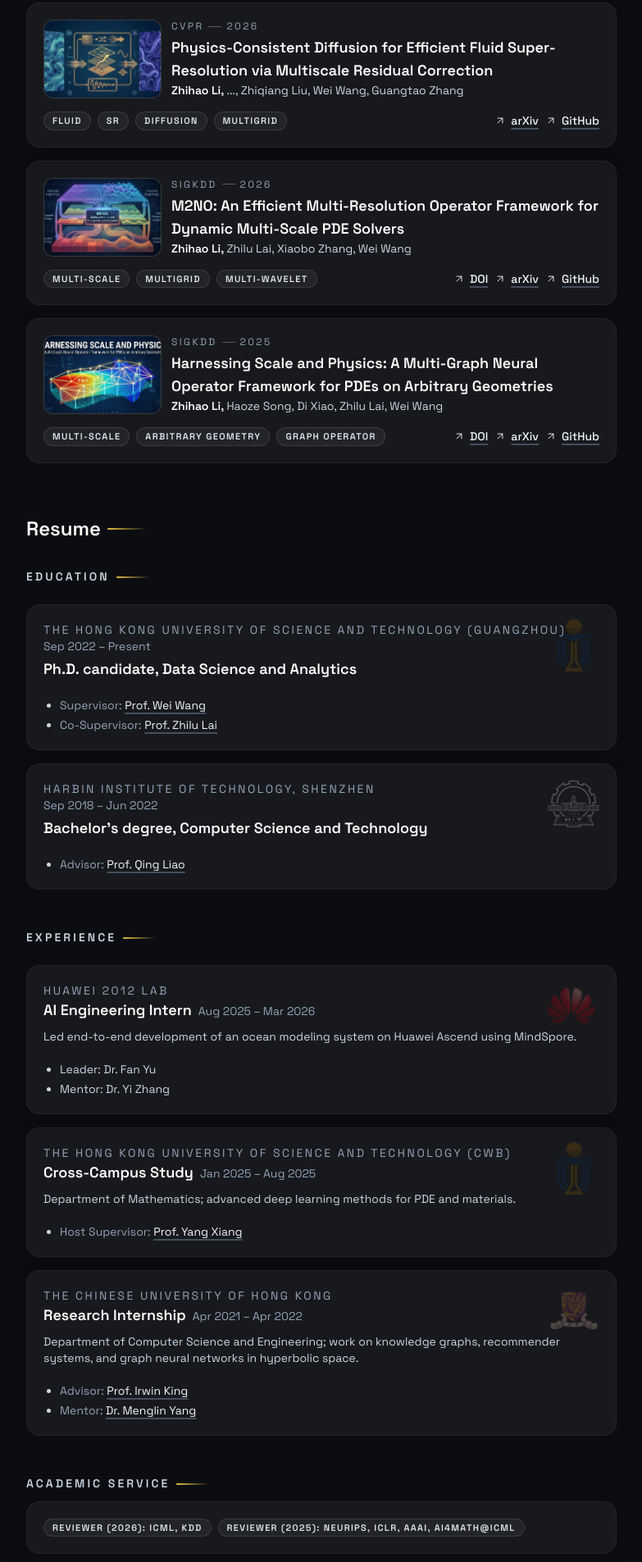
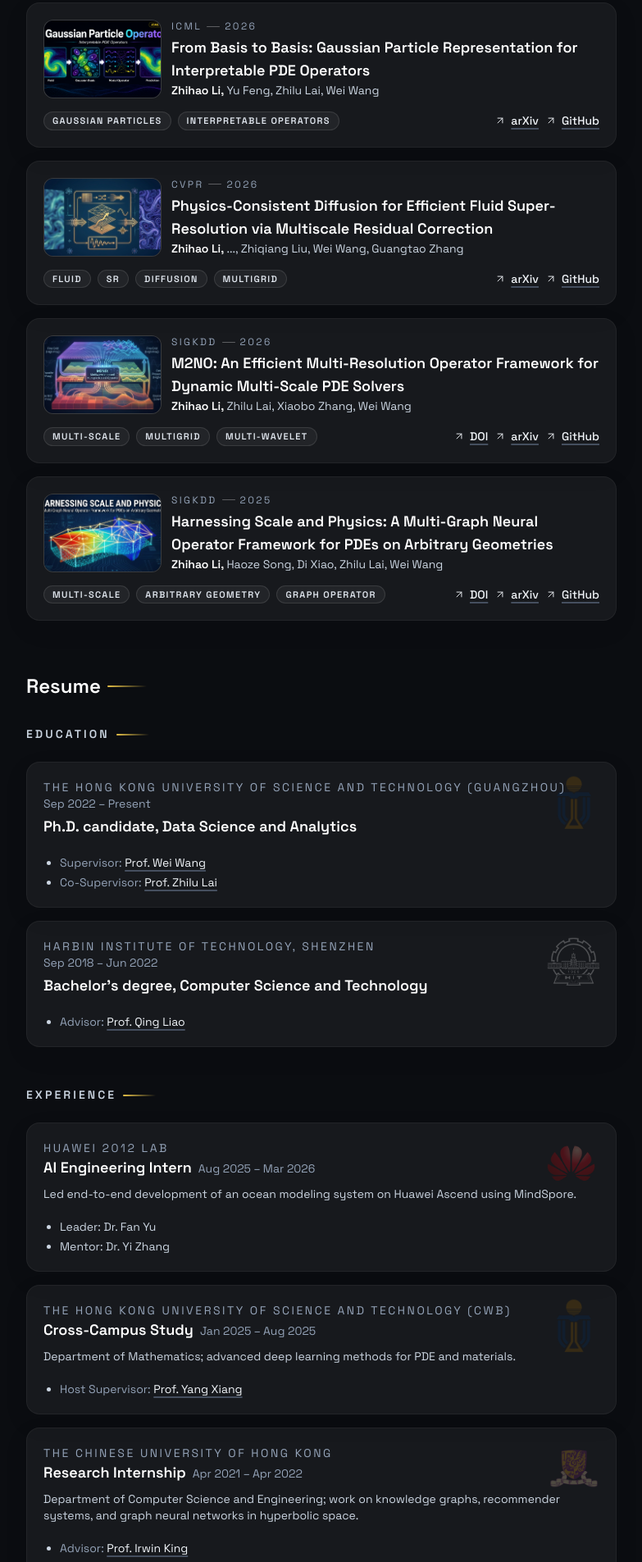
Before and after one commit to lizhihao2022/personal_page, a Next.js app: page / in a window 1280 px wide. Shown: the part 680-2585 px from the top of the page at 82% size, without its empty margins (248-1031 px from the left). Built offline with nearby package versions, Linux system fonts and the light colour scheme; no server answers.

Commit message:
feat: add new publication entry and update site configuration with ICML details

```diff
--- a/content/publications.ts
+++ b/content/publications.ts
@@ -19,6 +19,20 @@ export type PublicationEntry = {
 
 export const publicationEntries: PublicationEntry[] = [
   {
+    id: "C5",
+    title: "From Basis to Basis: Gaussian Particle Representation for Interpretable PDE Operators",
+    authors: "Zhihao Li, Yu Feng, Zhilu Lai, Wei Wang",
+    year: 2026,
+    venue: "Proceedings of the International Conference on Machine Learning",
+    type: "C",
+    links: [
+      { label: "arXiv", href: "https://arxiv.org/abs/2602.21551" },
+      { label: "GitHub", href: "https://github.com/lizhihao2022/GPO", stars: 0, repo: "lizhihao2022/GPO" }
+    ],
+    tags: ["Gaussian Particles", "Interpretable Operators"],
+    logo: "/logos/icml.svg",
+  },
+  {
     id: "C4",
     title: "Physics-Consistent Diffusion for Efficient Fluid Super-Resolution via Multiscale Residual Correction",
     authors: "Zhihao Li, Shengwei Dong, Chuang Yi, Junxuan Gao, Zhilu Lai, Zhiqiang Liu, Wei Wang, Guangtao Zhang",
@@ -31,19 +45,6 @@ export const publicationEntries: PublicationEntry[] = [
     ],
     tags: ["Fluid", "SR", "Diffusion", "Multigrid"],
     logo: "/logos/cvpr.png",
-  },
-  {
-    id: "P3",
-    title: "From Basis to Basis: Gaussian Particle Representation for Interpretable PDE Operators",
-    authors: "Zhihao Li, Yu Feng, Zhilu Lai, Wei Wang",
-    year: 2026,
-    venue: "Preprint",
-    type: "P",
-    links: [
-      { label: "arXiv", href: "https://arxiv.org/abs/2602.21551" },
-    ],
-    tags: ["Gaussian Particles", "Interpretable Operators"],
-    logo: "/logos/arxiv.svg",
   },
   {
     id: "P2",
--- a/content/site.ts
+++ b/content/site.ts
@@ -93,7 +93,7 @@ export const siteConfig: SiteConfig = {
   bio: "My research focuses on AI for Science, particularly AI for PDEs, which involves leveraging machine learning to solve partial differential equations (PDEs) in interdisciplinary applications.",
   siteUrl: "https://lizhihao.me",
   avatar: "/IMG_3831.JPG",
-  lastUpdated: "2026-03-03",
+  lastUpdated: "2026-05-23",
   sourceUrl: "https://github.com/lizhihao2022/personal_page",
   location: "[Shenzhen, China]",
   infoHubUrl: "https://hkust-gz.edu.cn/academics/four-hubs/information-hub",
@@ -119,6 +119,18 @@ export const siteConfig: SiteConfig = {
     },
   ],
   selectedPublications: [
+    {
+      title: "From Basis to Basis: Gaussian Particle Representation for Interpretable PDE Operators",
+      authors: "Zhihao Li, Yu Feng, Zhilu Lai, Wei Wang",
+      venue: "ICML",
+      year: 2026,
+      links: {
+        arxiv: "https://arxiv.org/abs/2602.21551",
+        code: "https://github.com/lizhihao2022/GPO"
+      },
+      tags: ["Gaussian Particles", "Interpretable Operators"],
+      cover: "/thumbnail/gpo.png",
+    },
     {
       title: "Physics-Consistent Diffusion for Efficient Fluid Super-Resolution via Multiscale Residual Correction",
       authors: "Zhihao Li, ..., Zhiqiang Liu, Wei Wang, Guangtao Zhang",
@@ -215,8 +227,8 @@ export const siteConfig: SiteConfig = {
       },
     ],
     academicService: [
-      "Reviewer (2026): ICML, KDD",
-      "Reviewer (2025): NeurIPS, ICLR, AAAI, AI4Math@ICML"
+      "Reviewer (2026): ICML, ICLR, NeurIPS, KDD",
+      "Reviewer (2025): NeurIPS, AAAI, AI4Math@ICML"
     ],
     teaching: [
       {
```
Also changed, not shown: public/logos/icml.svg (added), public/thumbnail/gpo.png (added).
